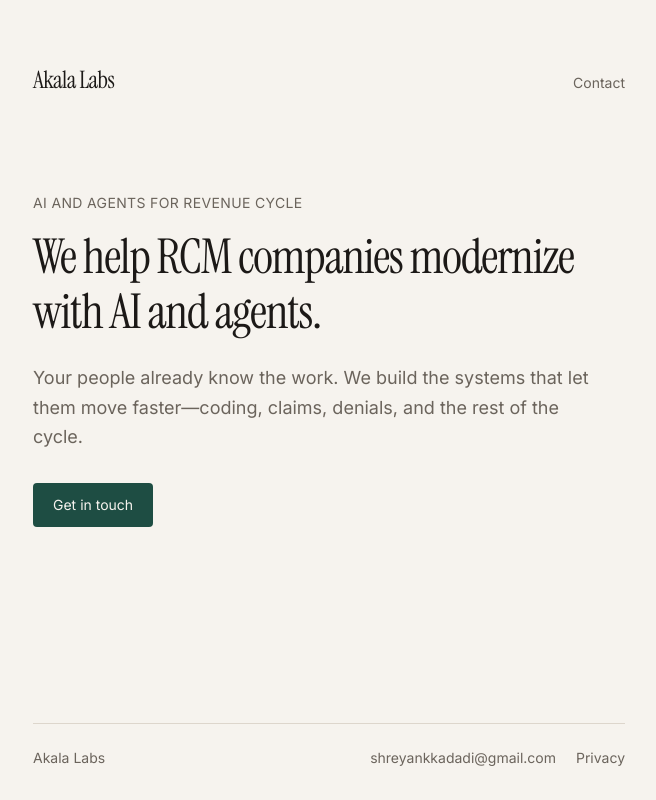
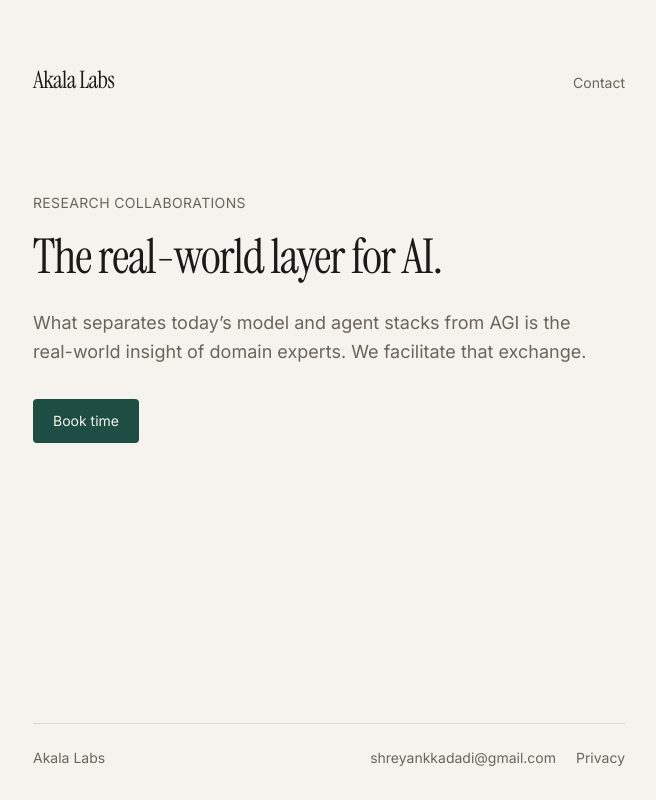
Before and after one commit to sk28832/akala-labs, a Next.js app: page / in a window 1280 px wide. Shown: the whole page, without its empty margins (311-967 px from the left). Built offline with nearby package versions, Linux system fonts and the light colour scheme.

Commit message:
data  change

```diff
--- a/app/layout.tsx
+++ b/app/layout.tsx
@@ -14,13 +14,13 @@ const instrumentSerif = Instrument_Serif({
 });
 
 export const metadata: Metadata = {
-  title: "Akala Labs — AI and agents for RCM companies",
+  title: "Akala Labs — The real-world layer for AI",
   description:
-    "Akala Labs helps RCM companies modernize with AI and agents.",
+    "Akala Labs connects frontier labs with the domain experts whose real-world insight separates today's models from AGI.",
   metadataBase: new URL("https://akalalabs.com"),
   openGraph: {
     title: "Akala Labs",
-    description: "We help RCM companies modernize with AI and agents.",
+    description: "The real-world layer for AI.",
     url: "https://akalalabs.com",
     siteName: "Akala Labs",
     type: "website",
--- a/app/page.tsx
+++ b/app/page.tsx
@@ -1,5 +1,5 @@
 import Link from "next/link";
-import { EMAIL } from "@/lib/site";
+import { CALENDLY_URL, EMAIL } from "@/lib/site";
 import { SiteFooter } from "@/components/site-footer";
 
 export default function Home() {
@@ -16,20 +16,22 @@ export default function Home() {
 
       <main className="mt-16 flex-1 sm:mt-24">
         <p className="reveal reveal-1 text-xs tracking-wide text-muted uppercase sm:text-sm">
-          AI and agents for revenue cycle
+          Research collaborations
         </p>
         <h1 className="headline reveal reveal-2 mt-4 font-serif tracking-tight text-foreground">
-          We help RCM companies modernize with AI and agents.
+          The real-world layer for AI.
         </h1>
         <p className="reveal reveal-3 mt-5 max-w-xl text-base leading-relaxed text-muted sm:mt-6 sm:text-lg">
-          Your people already know the work. We build the systems that let them
-          move faster—coding, claims, denials, and the rest of the cycle.
+          What separates today’s model and agent stacks from AGI is the
+          real-world insight of domain experts. We facilitate that exchange.
         </p>
         <a
-          href={`mailto:${EMAIL}?subject=Akala%20Labs`}
+          href={CALENDLY_URL}
+          target="_blank"
+          rel="noopener noreferrer"
           className="cta reveal reveal-4 mt-8 inline-flex min-h-11 items-center rounded-sm bg-accent px-5 text-sm text-[#f6f3ee]"
         >
-          Get in touch
+          Book time
         </a>
       </main>
 
--- a/app/privacy/page.tsx
+++ b/app/privacy/page.tsx
@@ -20,7 +20,7 @@ export default function PrivacyPage() {
       <main className="mt-12 flex-1 space-y-8 text-foreground sm:mt-16">
         <div>
           <h1 className="headline font-serif tracking-tight">Privacy Policy</h1>
-          <p className="mt-2 text-sm text-muted">Last updated: August 27, 2026</p>
+          <p className="mt-2 text-sm text-muted">Last updated: September 3, 2026</p>
         </div>
 
         <p className="leading-relaxed text-muted">
@@ -41,6 +41,14 @@ export default function PrivacyPage() {
           <p className="leading-relaxed text-muted">
             If you email us, we receive whatever you include in that message
             (typically your address, name, and the content of the email).
+          </p>
+          <p className="leading-relaxed text-muted">
+            The “Book time” link sends you to Calendly, a third-party
+            scheduling service. If you book a meeting there, you provide your
+            name, email address, and anything you write in the booking form
+            directly to Calendly, and we receive those details so we can meet
+            with you. Calendly handles that information under its own privacy
+            policy. Please do not include PHI when booking.
           </p>
           <p className="leading-relaxed text-muted">
             Our hosting provider may automatically collect standard technical
@@ -73,8 +81,9 @@ export default function PrivacyPage() {
           <h2 className="font-medium text-foreground">Sharing</h2>
           <p className="leading-relaxed text-muted">
             We share information only with service providers that help us run
-            the site (for example, hosting) or when required by law. Those
-            providers process data on our behalf under their own terms.
+            the site (for example, hosting and scheduling) or when required by
+            law. Those providers process data on our behalf under their own
+            terms.
           </p>
         </section>
 
--- a/lib/site.ts
+++ b/lib/site.ts
@@ -1 +1,4 @@
 export const EMAIL = "shreyankkadadi@gmail.com";
+
+export const CALENDLY_URL =
+  "https://calendly.com/shreyankkadadi/akala-labs-research-intake";
```
Also changed, not shown: 1 other file (tests, documents, lock files or other folders).
